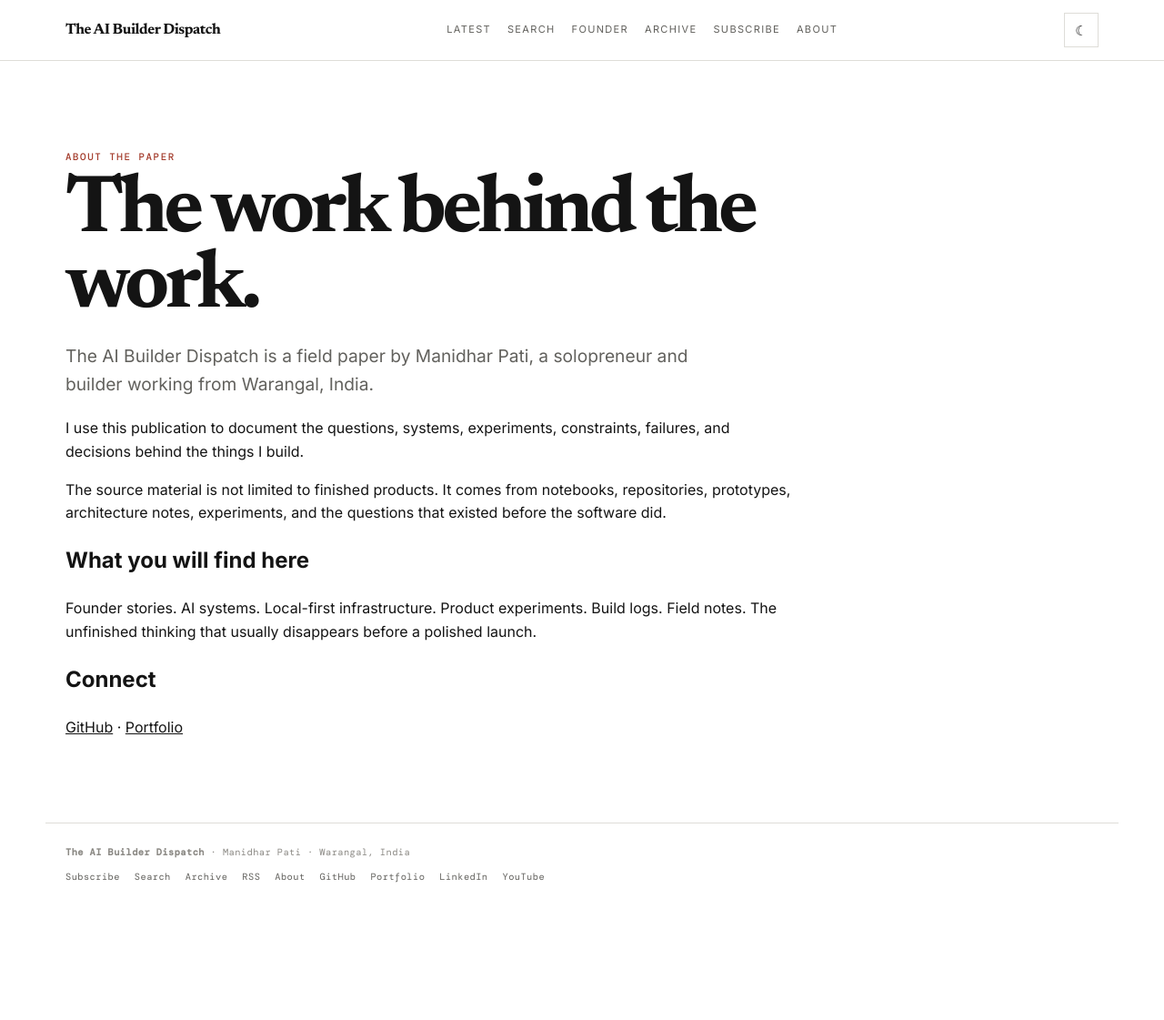
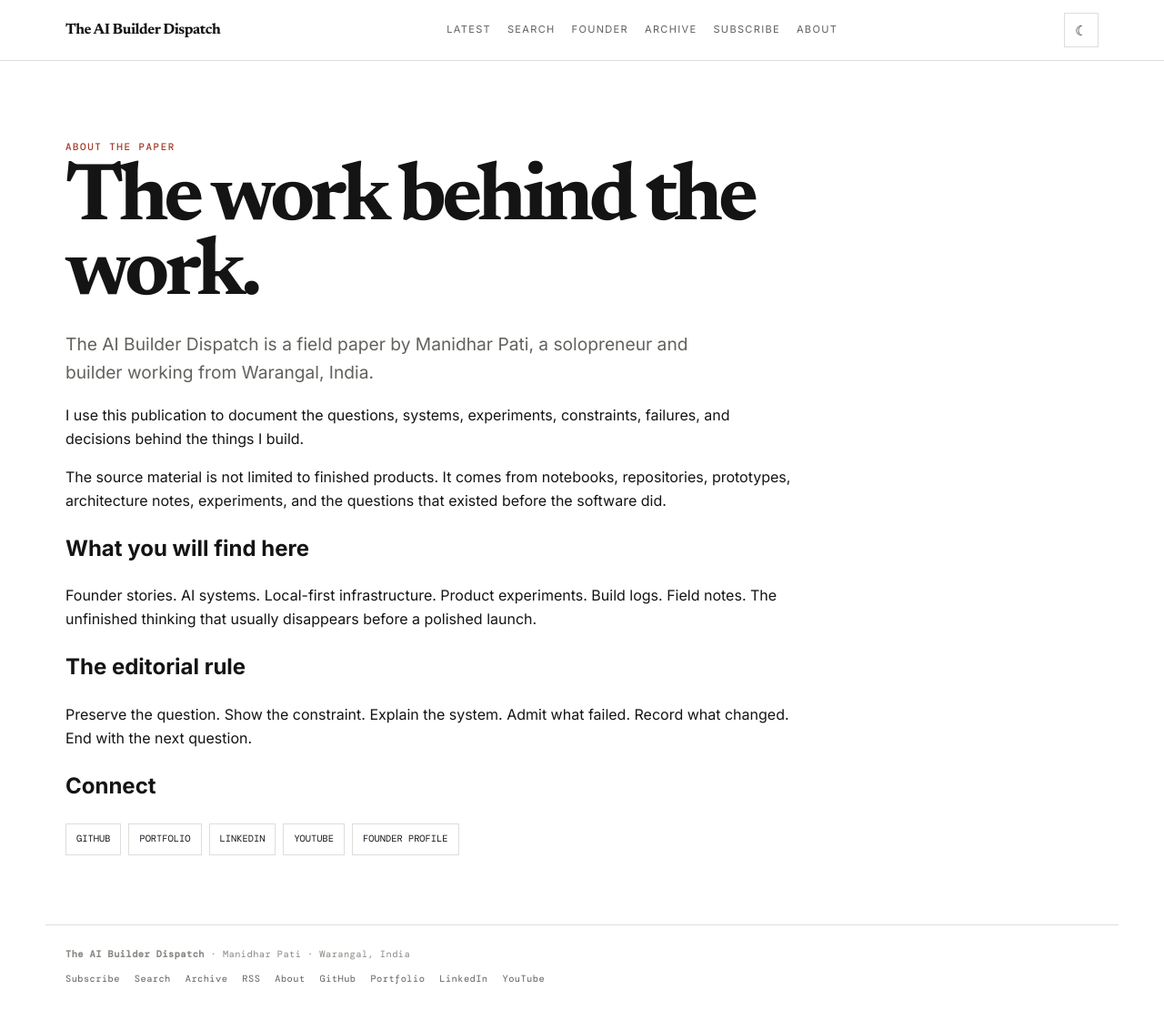
Before and after one commit to Manidhar8008/newsletter, a Jekyll site: the page built from about.md, in a window 1280 px wide and 1125 px high. Shown: the top 1121 px of the window at 91% size. Built offline with Jekyll 4.4.1, drawn with Linux system fonts in a browser that asks for light colours.

Commit message:
Expand publication and author identity

```diff
--- a/about.md
+++ b/about.md
@@ -2,10 +2,11 @@
 layout: default
 title: About
 permalink: /about/
+description: "About The AI Builder Dispatch and its founder, Manidhar Pati."
 ---
 
 <article class="issue simple-page">
-  <p class="eyebrow">ABOUT THE PAPER</p>
+  <div class="eyebrow">ABOUT THE PAPER</div>
   <h1>The work behind the work.</h1>
 
   <p class="lead">The AI Builder Dispatch is a field paper by Manidhar Pati, a solopreneur and builder working from Warangal, India.</p>
@@ -17,6 +18,15 @@ permalink: /about/
   <h2>What you will find here</h2>
   <p>Founder stories. AI systems. Local-first infrastructure. Product experiments. Build logs. Field notes. The unfinished thinking that usually disappears before a polished launch.</p>
 
+  <h2>The editorial rule</h2>
+  <p>Preserve the question. Show the constraint. Explain the system. Admit what failed. Record what changed. End with the next question.</p>
+
   <h2>Connect</h2>
-  <p><a href="https://github.com/Manidhar8008">GitHub</a> · <a href="https://manidhar8008.github.io/M-V1-portfolio-/">Portfolio</a></p>
+  <div class="author-links">
+    <a href="{{ site.author.github }}">GitHub</a>
+    <a href="{{ site.author.portfolio }}">Portfolio</a>
+    {% if site.author.linkedin %}<a href="{{ site.author.linkedin }}">LinkedIn</a>{% endif %}
+    {% if site.author.youtube %}<a href="{{ site.author.youtube }}">YouTube</a>{% endif %}
+    <a href="{{ '/author/' | relative_url }}">Founder profile</a>
+  </div>
 </article>
```
